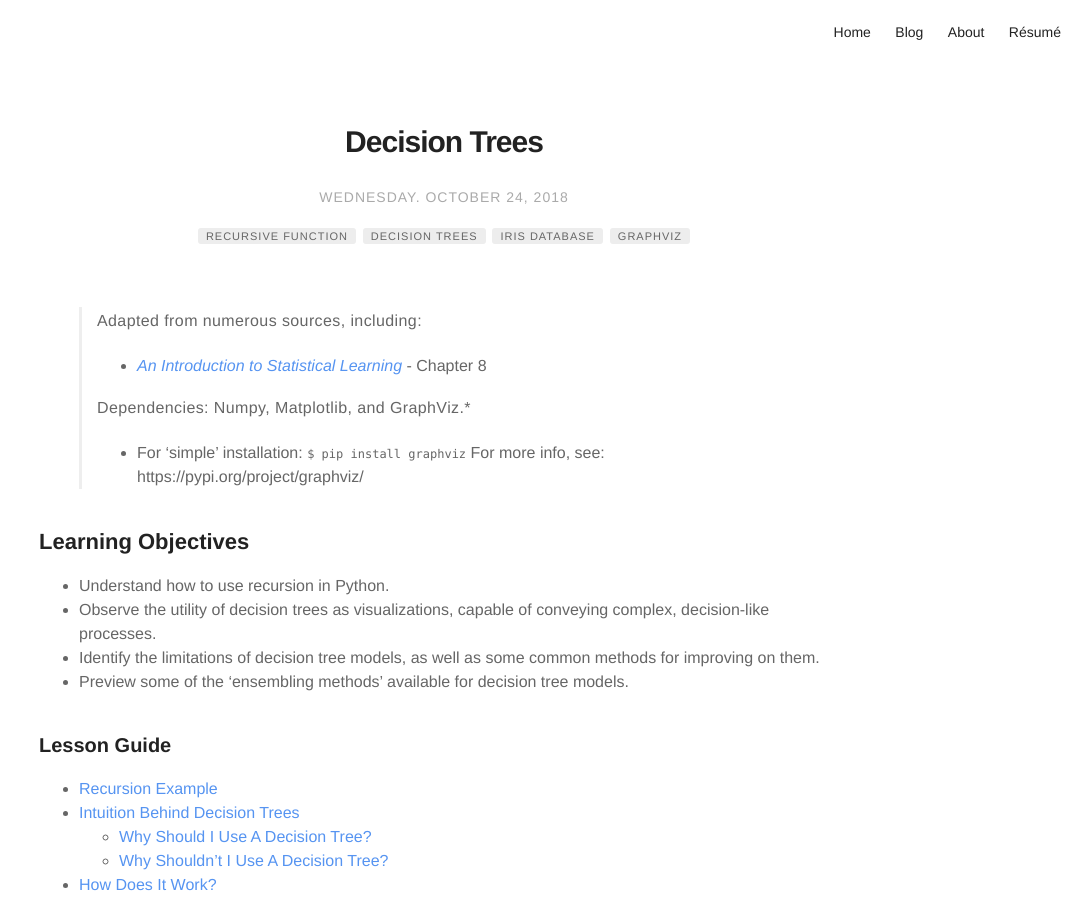
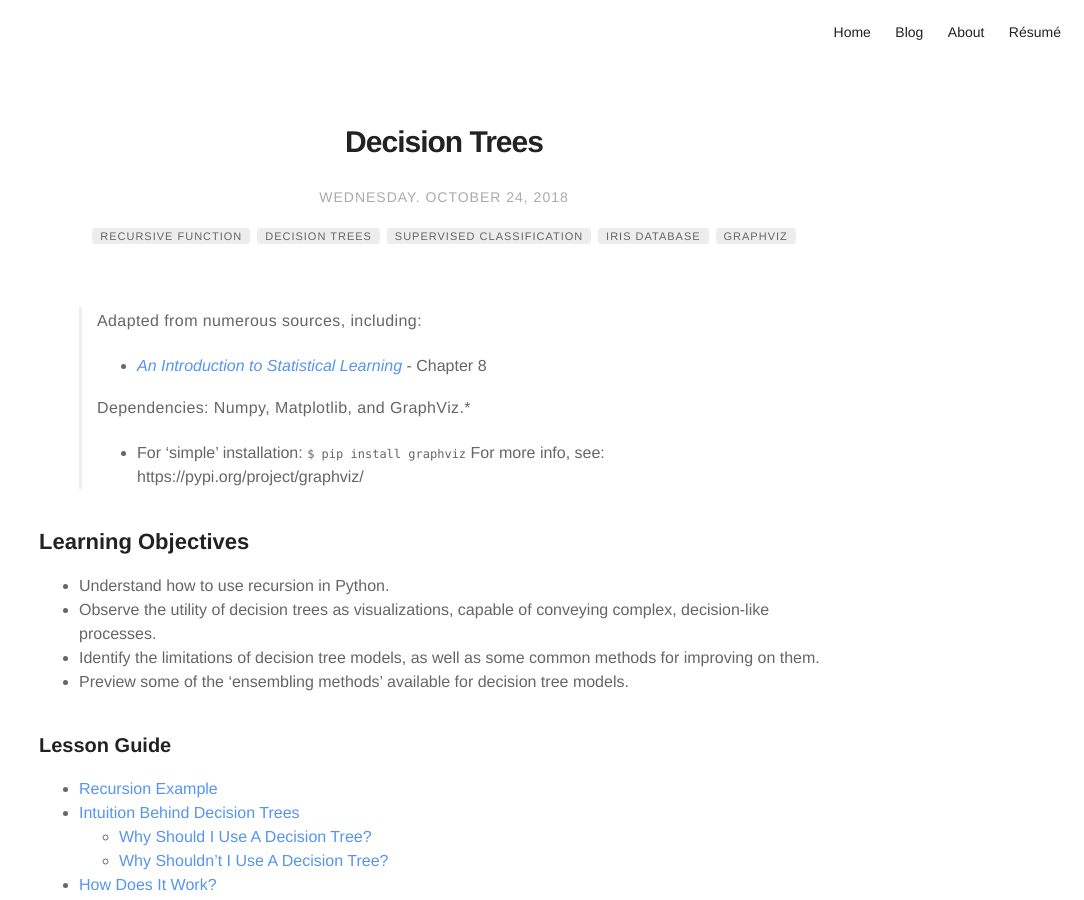
Before and after one commit to meccaLeccaHi/meccaLeccaHi.github.io, a Jekyll site: the page built from _posts/2018-10-24-decision-trees.md, in a window 1280 px wide and 900 px high. Shown: the whole window, without its empty margins (196-1280 px from the left). Built offline with Jekyll 4.4.1, drawn with Linux system fonts in a browser that asks for light colours; formulas are drawn with MathJax 3; comment, search, counter and statistics services are not loaded; some of the changed text lies outside the part shown.

Commit message:
updated tags

```diff
--- a/_posts/2018-10-24-decision-trees.md
+++ b/_posts/2018-10-24-decision-trees.md
@@ -8,7 +8,8 @@ comments: true
 tag:
 - recursive function
 - decision trees
-- Iris database
+- supervised classification
+- iris database
 - GraphViz
 author: adam
 description: A Juptyter notebook on Decision Trees
```
Also changed, not shown: _posts/2018-10-30-neural_nets-tensorflow.md (+1 -0 lines), _posts/2018-11-08-web-apps-with-flask.md (+2 -3 lines), _posts/2018-11-14-bayesian-classification.md (+1 -0 lines).
